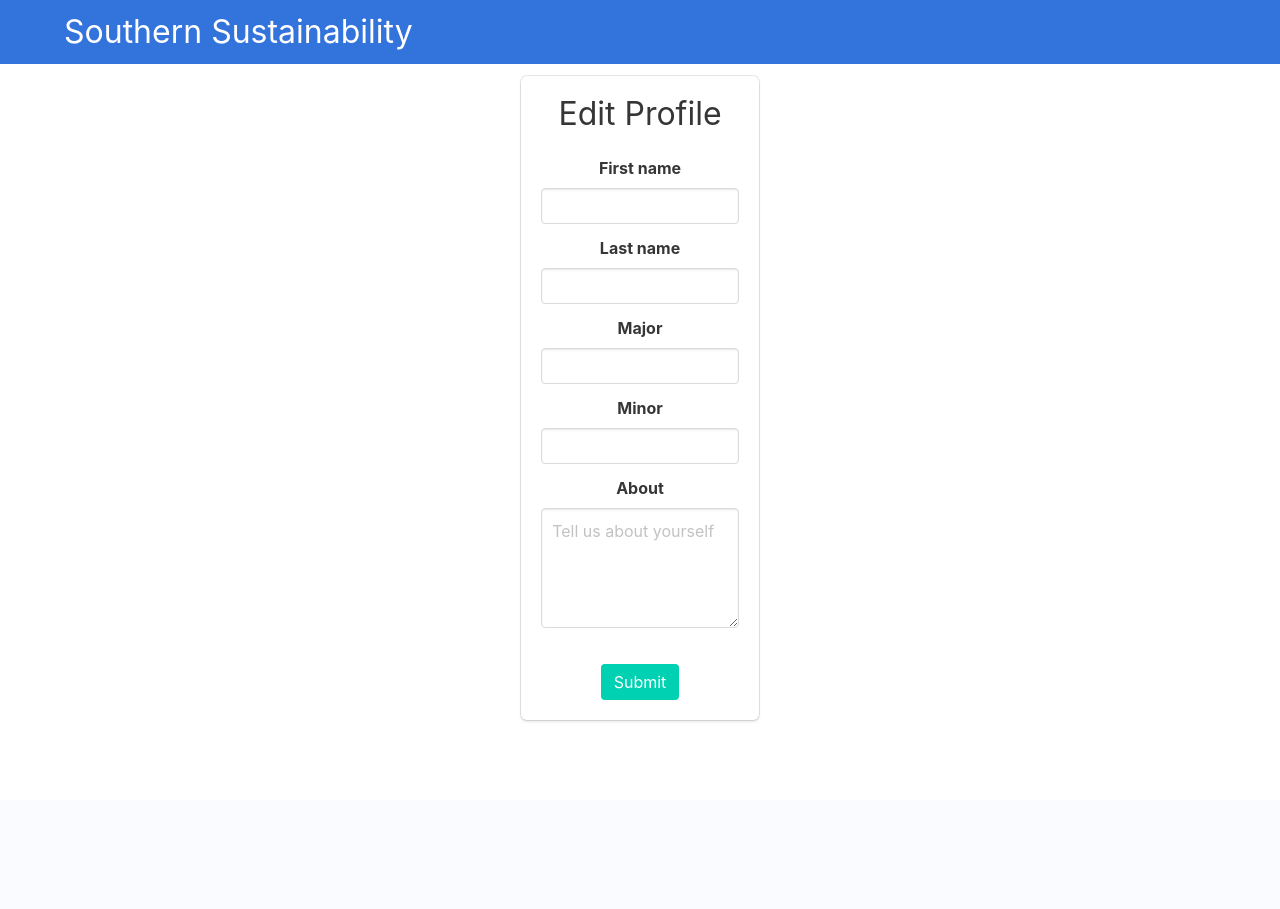
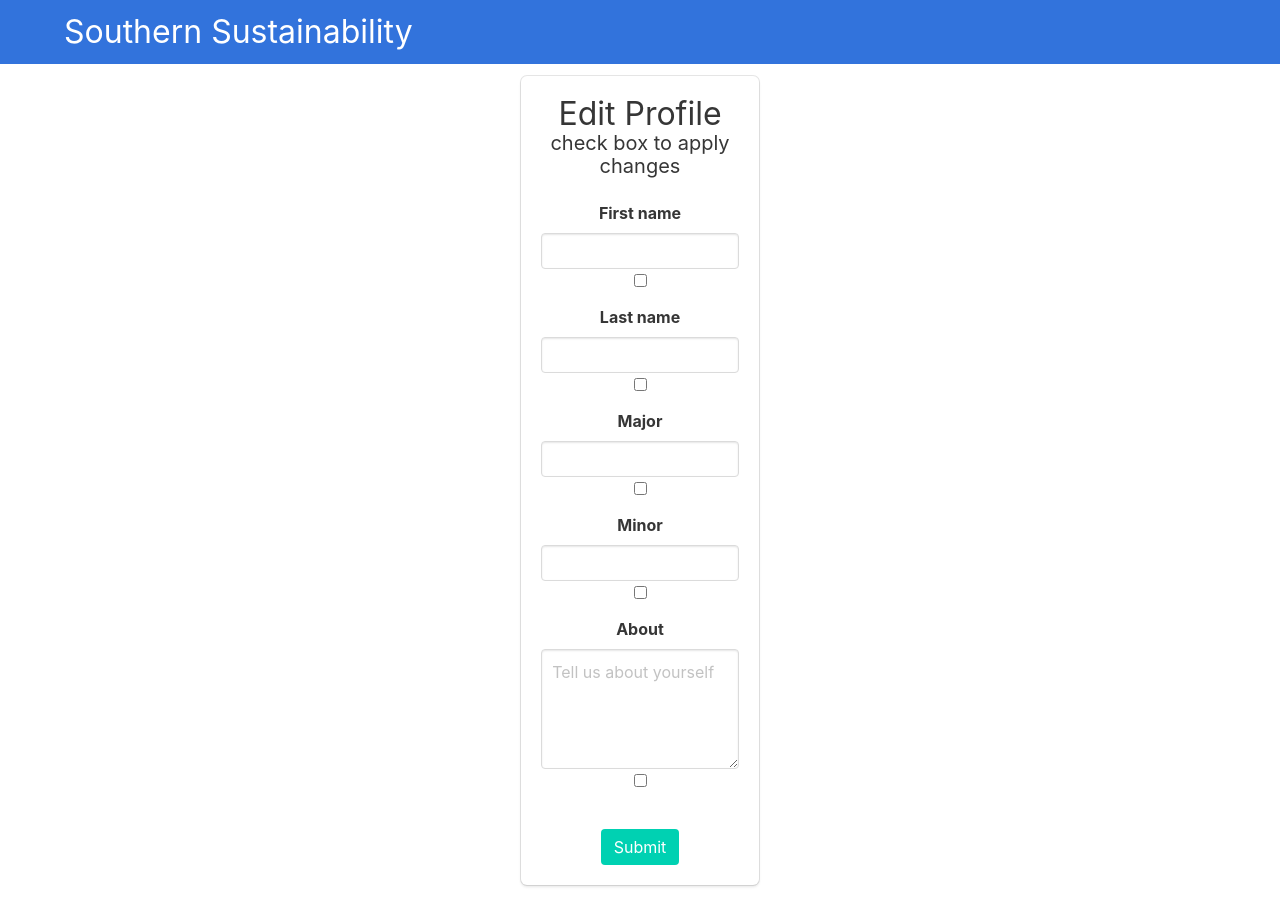
Before and after one commit to AJLabozzo/CSC499-test, a Flask app: page /edit_profile in a window 1280 px wide. Before the commit the page ends 722 px from the top, so only its background shows below. Run offline with Flask 2, Linux system fonts and the light colour scheme; the visitor is signed in with stand-in values (Sample User, id 1); data comes from the database, SQL or seed files in the repository; some libraries are stand-ins or nearby versions.

Commit message:
Profile edit Form is completed

```diff
--- a/app/forms.py
+++ b/app/forms.py
@@ -46,9 +46,9 @@ class ProjectSubmissionForm(FlaskForm):
             raise ValidationError('Please use a different title.')
 
 class ProfileForm(FlaskForm):
-	fname = StringField('first name')
-	lname = StringField('last name')
-	major = StringField('your major')
-	minor = StringField('minor - if any')
+	fname = StringField('first name', validators=[Length(max=64)])
+	lname = StringField('last name', validators=[Length(max=64)])
+	major = StringField('your major', validators=[Length(max=64)])
+	minor = StringField('minor - if any', validators=[Length(max=64)])
 	about = TextAreaField('About me', validators=[Length(min=0, max=500)])
 	submit	= SubmitField('Submit')
--- a/app/routes.py
+++ b/app/routes.py
@@ -102,11 +102,24 @@ def submission_form():
 def edit_profile():
     form = ProfileForm()
     if form.validate_on_submit():
-        current_user.bio = form.about.data
+        if request.form.get('fnamebox'):
+            current_user.fname = form.fname.data
+        if request.form.get('lnamebox'):
+            current_user.lname = form.lname.data
+        if request.form.get('majorbox'):
+            current_user.major = form.major.data
+        if request.form.get('minorbox'):
+            current_user.minor = form.minor.data
+        if request.form.get('aboutbox'):
+            current_user.bio = form.about.data
         db.session.commit()
         flash('Your changes have been saved.')
-        return redirect(url_for('edit_profile'))
+        return redirect(url_for('profile', username=current_user.username))
     elif request.method == 'GET':
+        current_user.fname = form.fname.data
+        current_user.lname = form.lname.data
+        current_user.major = form.major.data
+        current_user.minor = form.minor.data
         form.about.data = current_user.bio
     return render_template('edit_profile.html', title='Edit Profile',
                            form=form)
--- a/app/templates/base.html
+++ b/app/templates/base.html
@@ -57,7 +57,9 @@
                         <li><a href="../goals">Goals</a></li>
 						<li><a href="../projects">Projects</a></li>
 						<li><a href="../events">Opportunities</a></li>
+                        {% if current_user.is_authenticated%}
 						<li><a href="{{ url_for('profile', username=current_user.username) }}">My Profile</a></li>
+                        {% endif %}
                     </ul>
                 </aside>
 				</div>
--- a/app/templates/edit_profile.html
+++ b/app/templates/edit_profile.html
@@ -12,48 +12,69 @@
                   <article class="tile is-child box">
                     <div class="title">
                       <h1>Edit Profile</h1>
+                      <h2 class="is-size-5">check box to apply changes</h2>
                     </div>
+                      <form action="" method="post" novalidate>
+                      {{ form.hidden_tag() }}
                       <div class="field">
                           <div class="label is-normal">
-                              <label class="label" for="password">First name</label>
+                              <label class="label" for="fname">First name</label>
                           </div>
                           <p class="control">
-                            <input class="input" type="text" id="username" name="fname">
+                            <input class="input" type="text" id="fname" name="fname">
                           </p>
+                          <label class="checkbox">
+                                <input type="checkbox" name="fnamebox">
+                          </label>
                       </div>
                       <div class="field">
                           <div class="label is-normal">
-                              <label class="label" for="password">Last name</label>
+                              <label class="label" for="lname">Last name</label>
+                              {% for error in form.lname.errors %}
+            `                   <span style="color: red;">[{{ error }}]</span>
+                                {% endfor %}
                           </div>
                         <p class="control">
-                          <input class="input" type="text" id="password" name="password">
+                          <input class="input" type="text" id="lname" name="lname">
                         </p>
+                          <label class="checkbox">
+                                <input type="checkbox" name="lnamebox">
+                          </label>
                     </div>
                     <div class="field">
                         <div class="label is-normal">
-                            <label class="label" for="password">Major</label>
+                            <label class="label" for="major">Major</label>
                         </div>
                         <p class="control">
-                          <input class="input" type="text" id="password" name="password">
+                          <input class="input" type="text" id="major" name="major">
                         </p>
+                        <label class="checkbox">
+                                <input type="checkbox" name="majorbox">
+                          </label>
                     </div>
                     <div class="field">
                         <div class="label is-normal">
-                            <label class="label" for="password">Minor</label>
+                            <label class="label" for="minor">Minor</label>
                         </div>
                         <p class="control">
-                          <input class="input" type="text" id="password" name="password">
+                          <input class="input" type="text" id="minor" name="minor">
                         </p>
+                        <label class="checkbox">
+                                <input type="checkbox" name="minorbox">
+                          </label>
                     </div>
                     <div class="field">
                         <div class="label is-normal">
-                          <label class="label">About</label>
+                          <label class="label" for="about">About</label>
                         </div>
                         <div class="field-body">
                           <div class="field">
                             <div class="control">
-                              <textarea class="textarea" maxlength="500" placeholder="Tell us about yourself"></textarea>
+                              <textarea class="textarea" maxlength="500" id="about" name="about" placeholder="Tell us about yourself"></textarea>
                             </div>
+                              <label class="checkbox">
+                              <input type="checkbox" name="aboutbox">
+                          </label>
                           </div>
                         </div>
                       </div>
@@ -62,6 +83,7 @@
                     <button type="submit" class="button is-primary">
                         Submit
                     </button>
+                      </form>
                   </article>
               </div>
             </div>
```
Also changed, not shown: app/templates/myprofile.html (+7 -5 lines), app/templates/new_account.html (+0 -22 lines), app/templates/submission_form.html (+0 -17 lines).
